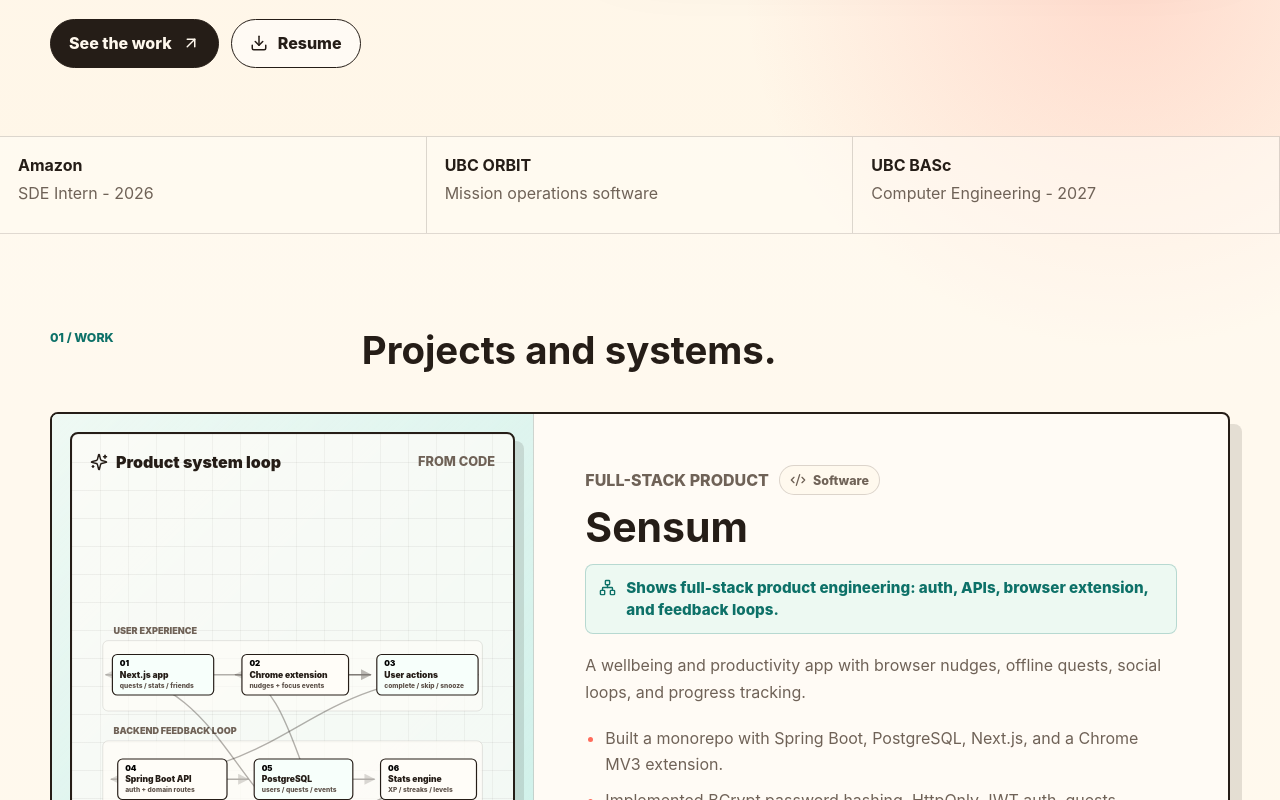
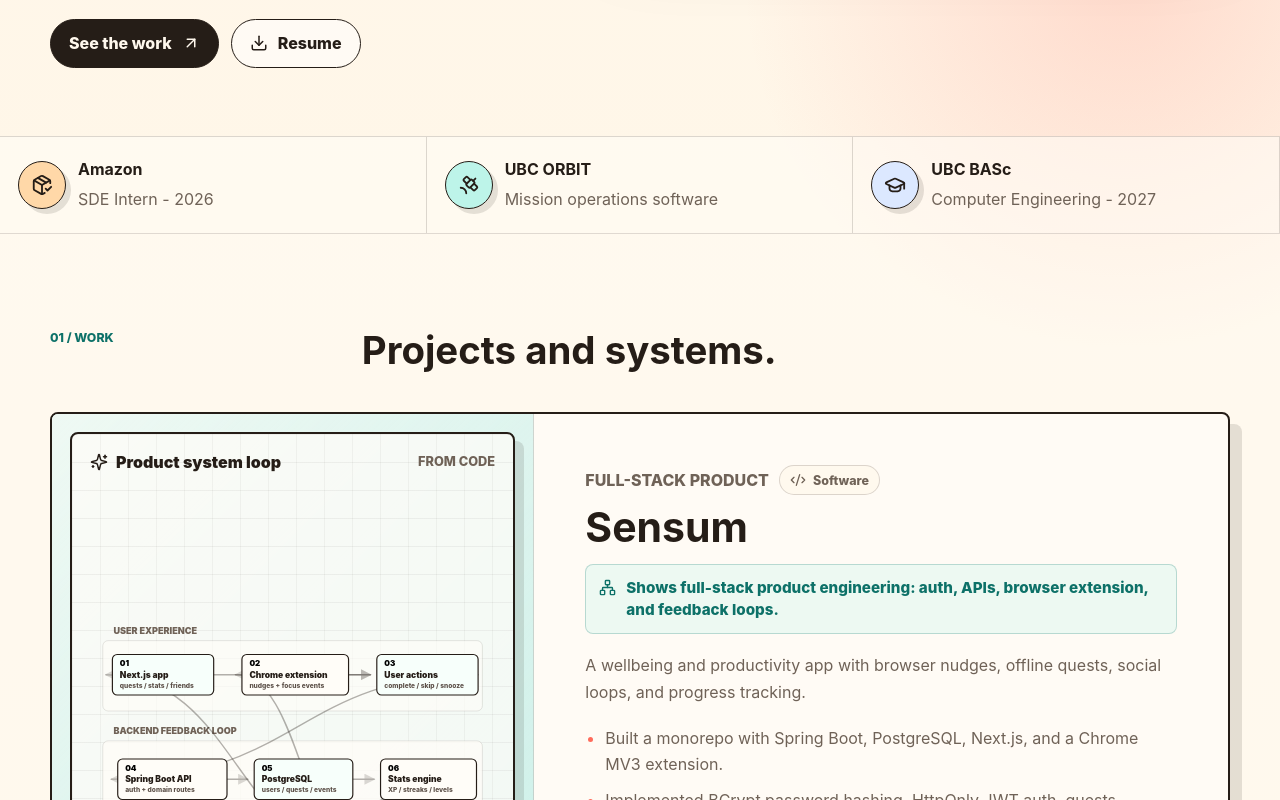
Before and after one commit to harpreeto6/Protfolio_2, a React (Vite) app: page / in a window 1280 px wide. Shown: the part 920-1720 px from the top of the page. Built offline with nearby package versions, Linux system fonts and the light colour scheme.

Commit message:
Refine signal strip icons and fix diagram node overlap

```diff
--- a/src/App.jsx
+++ b/src/App.jsx
@@ -182,7 +182,7 @@
       { x: 52, y: 292, w: 205, h: 76, label: "Spring Boot API", sub: "auth + domain routes" },
       { x: 308, y: 292, w: 185, h: 76, label: "PostgreSQL", sub: "users / quests / events" },
       { x: 545, y: 292, w: 180, h: 76, label: "Stats engine", sub: "XP / streaks / levels" },
-      { x: 255, y: 424, w: 255, h: 76, label: ["Recommendation", "loop"], sub: "explainable next quest" },
+      { x: 255, y: 424, w: 255, h: 92, label: ["Recommendation", "loop"], sub: "explainable next quest" },
     ],
     edges: [
       [0, 2],
@@ -477,16 +477,31 @@
   return (
     <section className="signal-bar" aria-label="Career highlights">
       <div>
+        <span className="experience-icon amazon" aria-hidden="true">
+          <PackageCheck size={22} />
+        </span>
+        <div className="signal-copy">
           <strong>Amazon</strong>
           <span>SDE Intern - 2026</span>
         </div>
+      </div>
       <div>
+        <span className="experience-icon orbit-team" aria-hidden="true">
+          <Satellite size={22} />
+        </span>
+        <div className="signal-copy">
           <strong>UBC ORBIT</strong>
           <span>Mission operations software</span>
         </div>
+      </div>
       <div>
+        <span className="experience-icon ubc" aria-hidden="true">
+          <GraduationCap size={22} />
+        </span>
+        <div className="signal-copy">
           <strong>UBC BASc</strong>
           <span>Computer Engineering - 2027</span>
+        </div>
       </div>
     </section>
   );
--- a/src/styles.css
+++ b/src/styles.css
@@ -460,23 +460,31 @@
   background: rgba(255, 253, 248, 0.55);
 }
 
-.signal-bar div {
+.signal-bar > div {
+  display: flex;
+  gap: 12px;
+  align-items: center;
   min-height: 96px;
   padding: 18px;
   border-right: 1px solid var(--line);
 }
 
-.signal-bar strong,
-.signal-bar span {
+.signal-copy {
+  display: grid;
+  gap: 2px;
+}
+
+.signal-copy strong,
+.signal-copy span {
   display: block;
 }
 
-.signal-bar strong {
+.signal-copy strong {
   margin-bottom: 7px;
   font-size: 1rem;
 }
 
-.signal-bar span {
+.signal-copy span {
   color: var(--muted);
   line-height: 1.45;
 }
```
Lines whose indentation alone changed are shown as unchanged.
